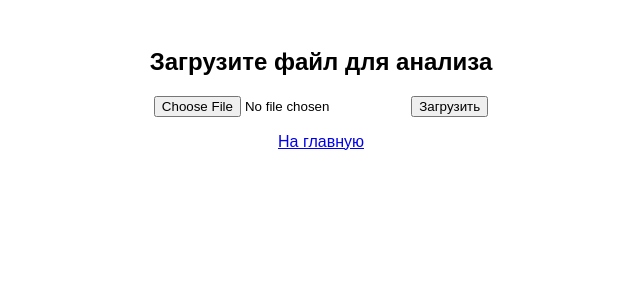
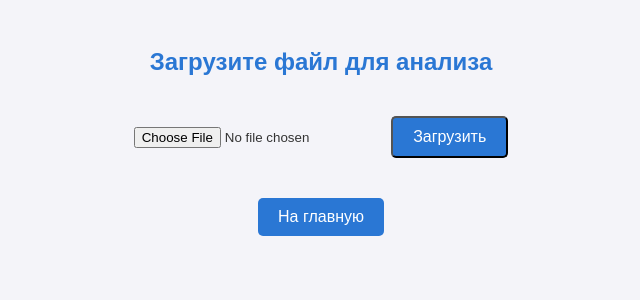
Before and after one commit to Aleksanids/bitrix-price-parser, a Python web app: template templates/upload.html in a window 1280 px wide. Shown: the top 300 px of the page, without its empty margins (319-959 px from the left). Run offline with Jinja, Linux system fonts and the light colour scheme; the template is opened without the code that fills it, so the values that code supplies are empty.

Commit message:
Финальные исправления загрузки файлов и скачивания отчетов

```diff
--- a/templates/upload.html
+++ b/templates/upload.html
@@ -10,12 +10,20 @@
             font-family: Arial, sans-serif;
             text-align: center;
             padding: 20px;
+            background-color: #f4f4f9;
+            color: #333;
+        }
+        h2 {
+            color: #2a77d4;
+            margin-bottom: 20px;
         }
         #progress-container {
             display: none;
             width: 100%;
             background-color: #f3f3f3;
             margin-top: 10px;
+            border-radius: 5px;
+            overflow: hidden;
         }
         #progress-bar {
             width: 0%;
@@ -24,6 +32,7 @@
             text-align: center;
             color: white;
             line-height: 20px;
+            transition: width 0.3s ease;
         }
         #loading-text {
             display: none;
@@ -32,13 +41,30 @@
             font-weight: bold;
             margin-top: 10px;
         }
+        .button {
+            display: inline-block;
+            padding: 10px 20px;
+            background-color: #2a77d4;
+            color: white;
+            text-decoration: none;
+            border-radius: 5px;
+            font-size: 16px;
+            margin-top: 20px;
+            transition: background-color 0.3s ease;
+        }
+        .button:hover {
+            background-color: #1c5aa7;
+        }
+        form {
+            margin-bottom: 20px;
+        }
     </style>
 </head>
 <body>
     <h2>Загрузите файл для анализа</h2>
     <form id="uploadForm" action="/upload" method="post" enctype="multipart/form-data">
         <input type="file" id="fileInput" name="file" required>
-        <button type="submit" id="uploadBtn">Загрузить</button>
+        <button type="submit" id="uploadBtn" class="button">Загрузить</button>
     </form>
     <div id="loading-text">Загрузка...</div>
     <div id="progress-container">
```
Also changed, not shown: app.py (+22 -17 lines), templates/index.html (+20 -2 lines).
